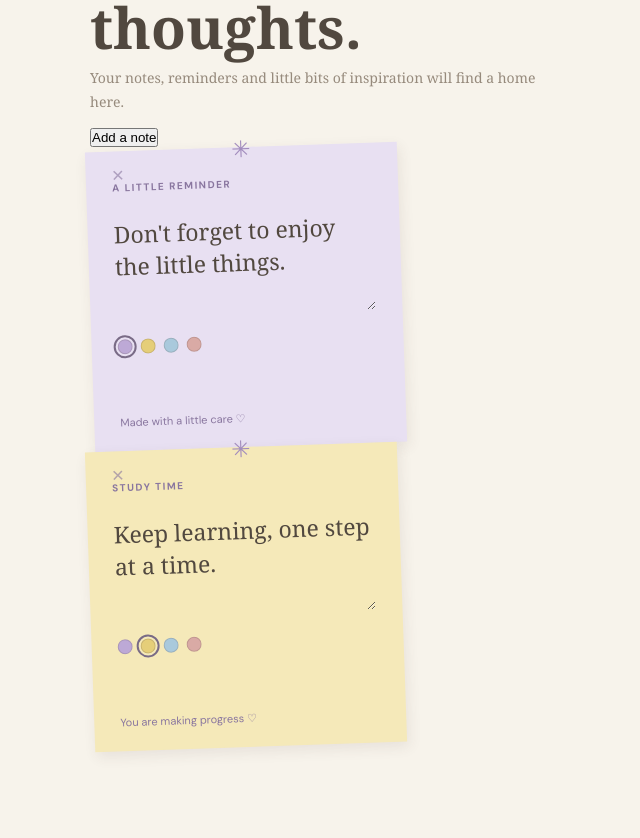
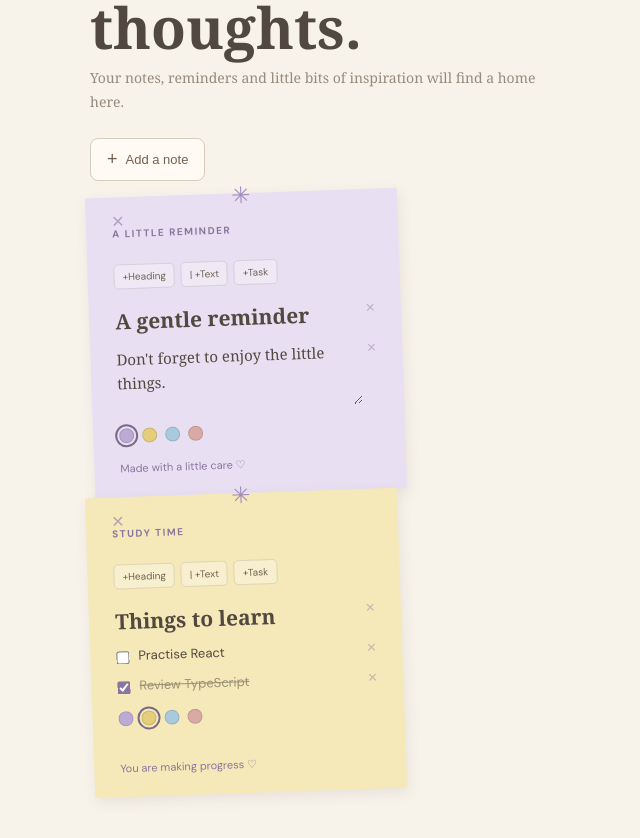
Before and after one commit to TechyShie/For-Keeps, a React (Vite) app: page / in a window 1280 px wide. Shown: the part 300-1138 px from the top of the page, without its empty margins (0-640 px from the left). Built offline with nearby package versions, Linux system fonts and the light colour scheme.

Commit message:
feat: add note content editor toolbar

```diff
--- a/src/App.css
+++ b/src/App.css
@@ -214,3 +214,112 @@
   outline: 2px solid #796b86;
   outline-offset: 2px;
 }
+
+.note-content-area{
+  display: flex;
+  flex-direction: column;
+  gap: 12px;
+}
+
+.note-heading-input{
+  width: 100%;
+  border: none;
+  outline: none;
+  background: transparent;
+  color: #51483f;
+  font-family: Georgia, serif;
+  font-size: 21px;
+  font-weight: bold;
+}
+
+.note-paragraph-input{
+  width: 100%;
+  min-height: 65px;
+  resize: vertical;
+  border: none;
+  outline: none;
+  background: transparent;
+  color: #51483f;
+  font-family: Georgia, serif;
+  font-size: 15px;
+  line-height: 1.6;
+}
+
+.note-task{
+  display: flex;
+  align-items: flex-start;
+  gap: 9px;
+}
+
+.note-task input[type="checkbox"]{
+  margin-top: 4px;
+  accent-color: #89769f;
+}
+
+.note-task input[type="text"],
+.note-task input:not([type]){
+  width: 100%;
+  border: none;
+  outline: none;
+  background: transparent;
+  color: #51483f;
+  font-family: inherit;
+  font-size: 13px;
+}
+
+.task-completed{
+  text-decoration: line-through;
+  opacity: 0.55;
+}
+
+.note-toolbar {
+  display: flex;
+  flex-wrap: wrap;
+  gap: 6px;
+  margin-bottom: 18px;
+}
+
+.note-toolbar button {
+  border: 1px solid rgba(80, 65, 55, 0.15);
+  border-radius: 5px;
+  padding: 5px 8px;
+  background: rgba(255, 255, 255, 0.3);
+  color: #716253;
+  font-family: inherit;
+  font-size: 10px;
+  cursor: pointer;
+}
+
+.note-toolbar button:hover {
+  background: rgba(255, 255, 255, 0.6);
+}
+
+.note-block {
+  display: flex;
+  align-items: flex-start;
+  gap: 6px;
+}
+
+.note-block > input,
+.note-block > textarea {
+  flex: 1;
+  min-width: 0;
+}
+
+.note-block > .note-task {
+  flex: 1;
+  min-width: 0;
+}
+
+.delete-block-btn {
+  border: none;
+  background: transparent;
+  color: #89769f;
+  font-size: 16px;
+  cursor: pointer;
+  opacity: 0.45;
+}
+
+.delete-block-btn:hover {
+  opacity: 1;
+}
--- a/src/components/Notecard.tsx
+++ b/src/components/Notecard.tsx
@@ -1,25 +1,17 @@
-type NoteColor = 'lavender' | 'butter' | 'blue' | 'rose'
+import type { Note, NoteColor, NoteBlock } from '../types/notes'
 
 interface NoteCardProps {
-  id: number
-  label: string
-  title: string
-  footer: string
-  color: NoteColor
-  onUpdate: (id: number, title: string) => void
+  note: Note
   onDelete: (id: number) => void
   onColorChange: (id: number, color: NoteColor) => void
+  onContentChange: (id: number, content: NoteBlock[]) => void
 }
 
 function NoteCard({
-  id,
-  label,
-  title,
-  footer,
-  color,
-  onUpdate,
+  note,
   onDelete,
   onColorChange,
+  onContentChange,
 }: NoteCardProps) {
   const colors: NoteColor[] = [
     'lavender',
@@ -28,39 +20,180 @@ function NoteCard({
     'rose',
   ]
 
+  const updateBlock = (blockId: number, text: string) => {
+    const updatedContent = note.content.map((block) =>
+      block.id === blockId
+        ? { ...block, text }
+        : block
+    )
+
+    onContentChange(note.id, updatedContent)
+  }
+
+  const toggleTask = (blockId: number) => {
+    const updatedContent = note.content.map((block) =>
+      block.id === blockId && block.type === 'task'
+        ? { ...block, completed: !block.completed }
+        : block
+    )
+
+    onContentChange(note.id, updatedContent)
+  }
+
+  const addBlock = (type: NoteBlock['type']) => {
+    const newBlock: NoteBlock =
+      type === 'task'
+      ? {
+        id: Date.now(),
+        type: 'task',
+        text: '',
+        completed: false,
+      }
+      :{
+        id: Date.now(),
+        type,
+        text: '',
+      }
+
+    onContentChange(note.id,[...note.content, newBlock])
+
+        }
+
+
+  const deleteBlock = (blockId: number) => {
+    const updatedContent = note.content.filter(
+      (block) => block.id !== blockId
+    )
+
+    onContentChange(note.id, updatedContent)
+  }
+
   return (
-    <article className={`note-preview note-${color}`}>
+    <article className={`note-preview note-${note.color}`}>
       <div className="note-pin">✳</div>
 
       <button
         className="delete-note-btn"
-        onClick={() => onDelete(id)}
+        onClick={() => onDelete(note.id)}
         aria-label="Delete note"
         title="Delete note"
       >
         ×
       </button>
 
-      <p className="note-label">{label}</p>
+      <p className="note-label">{note.label}</p>
 
-      <textarea
-        className="note-content"
-        value={title}
-        onChange={(event) => onUpdate(id, event.target.value)}
-        placeholder="Write something..."
-      />
+      <div className="note-toolbar">
+        <button onClick={() => addBlock('heading')}>
+          +Heading
+        </button>
 
-      <p className="note-footer">{footer}</p>
+        <button onClick={() => addBlock('paragraph')}>|
+          +Text
+        </button>
+
+        <button onClick={() => addBlock('task')}>
+          +Task
+        </button>
+      </div>
+
+      <div className="note-content-area">
+        {note.content.map((block) => {
+          if (block.type === 'heading') {
+            return (
+              <div className="note-block" key={block.id}>
+                <input
+                  className="note-heading-input"
+                  value={block.text}
+                  onChange={(event) =>
+                    updateBlock(block.id, event.target.value)
+                  }
+                  placeholder="Heading..."
+                />
+
+                <button
+                  className="delete-block-btn"
+                  onClick={() => deleteBlock(block.id)}
+                  aria-label="Delete heading"
+                  title="Delete heading"
+                >
+                  ×
+                </button>
+              </div>
+            )
+          }
+
+          if (block.type === 'paragraph') {
+            return (
+              <div className="note-block" key={block.id}>
+                <textarea
+                  className="note-paragraph-input"
+                  value={block.text}
+                  onChange={(event) =>
+                    updateBlock(block.id, event.target.value)
+                  }
+                  placeholder="Write something..."
+                />
+
+                <button
+                  className="delete-block-btn"
+                  onClick={() => deleteBlock(block.id)}
+                  aria-label="Delete paragraph"
+                  title="Delete paragraph"
+                >
+                  ×
+                </button>
+              </div>
+            )
+          }
+
+          if (block.type === 'task') {
+            return (
+              <div className="note-block" key={block.id}>
+                <div className="note-task">
+                  <input
+                    type="checkbox"
+                    checked={block.completed}
+                    onChange={() => toggleTask(block.id)}
+                  />
+
+                  <input
+                    className={block.completed ? 'task-completed' : ''}
+                    value={block.text}
+                    onChange={(event) =>
+                      updateBlock(block.id, event.target.value)
+                    }
+                    placeholder="Add a task..."
+                  />
+                </div>
+
+                <button
+                  className="delete-block-btn"
+                  onClick={() => deleteBlock(block.id)}
+                  aria-label="Delete task"
+                  title="Delete task"
+                >
+                  ×
+                </button>
+              </div>
+            )
+          }
+
+          return null
+        })}
+      </div>
+
+      <p className="note-footer">{note.footer}</p>
 
       <div className="note-colors">
-        {colors.map((noteColor) => (
+        {colors.map((color) => (
           <button
-            key={noteColor}
-            className={`color-swatch swatch-${noteColor}`}
-            onClick={() => onColorChange(id, noteColor)}
-            aria-label={`Change note color to ${noteColor}`}
-            aria-pressed={color === noteColor}
-            title={noteColor}
+            key={color}
+            className={`color-swatch swatch-${color}`}
+            onClick={() => onColorChange(note.id, color)}
+            aria-label={`Change note color to ${color}`}
+            aria-pressed={note.color === color}
+            title={color}
           />
         ))}
       </div>
--- a/src/features/workspace/workspace.tsx
+++ b/src/features/workspace/workspace.tsx
@@ -1,32 +1,51 @@
-
 import { useState } from 'react'
-import NoteCard from '../../components/Notecard'
-
-
-type NoteColor = 'lavender' | 'butter' | 'blue' | 'rose'
-interface Note {
-  id: number
-  label: string
-  title: string
-  footer: string
-  color: NoteColor
-}
+import NoteCard from '../../components/NoteCard'
+import type { Note, NoteColor, NoteBlock } from '../../types/notes'
 
 function Workspace() {
   const [notes, setNotes] = useState<Note[]>([
     {
       id: 1,
       label: 'A LITTLE REMINDER',
-      title: "Don't forget to enjoy the little things.",
       footer: 'Made with a little care ♡',
-      color: 'lavender'
+      color: 'lavender',
+      content: [
+        {
+          id: 1,
+          type: 'heading',
+          text: 'A gentle reminder',
+        },
+        {
+          id: 2,
+          type: 'paragraph',
+          text: "Don't forget to enjoy the little things.",
+        },
+      ],
     },
     {
       id: 2,
       label: 'STUDY TIME',
-      title: 'Keep learning, one step at a time.',
       footer: 'You are making progress ♡',
-      color: 'butter'
+      color: 'butter',
+      content: [
+        {
+          id: 3,
+          type: 'heading',
+          text: 'Things to learn',
+        },
+        {
+          id: 4,
+          type: 'task',
+          text: 'Practise React',
+          completed: false,
+        },
+        {
+          id: 5,
+          type: 'task',
+          text: 'Review TypeScript',
+          completed: true,
+        },
+      ],
     },
   ])
 
@@ -34,18 +53,25 @@ function Workspace() {
     const newNote: Note = {
       id: Date.now(),
       label: 'NEW NOTE',
-      title: 'Write something...',
       footer: 'A little space for you ♡',
-      color: 'blue'
+      color: 'blue',
+      content: [
+        {
+          id: Date.now(),
+          type: 'paragraph',
+          text: '',
+        },
+      ],
     }
+
     setNotes((currentNotes) => [...currentNotes, newNote])
   }
 
-  const updateNote = (id: number, newTitle: string) => {
+  const updateNoteContent = (noteId: number, content: NoteBlock[]) => {
     setNotes((currentNotes) =>
       currentNotes.map((note) =>
-        note.id === id
-          ? { ...note, title: newTitle }
+        note.id === noteId
+          ? { ...note, content }
           : note
       )
     )
@@ -53,21 +79,19 @@ function Workspace() {
 
   const deleteNote = (id: number) => {
     setNotes((currentNotes) =>
-    currentNotes.filter((note) => note.id !== id)
-  )
+      currentNotes.filter((note) => note.id !== id)
+    )
   }
 
-  const updateNoteColor = (id: number, color: NoteColor) =>{
+  const updateNoteColor = (id: number, color: NoteColor) => {
     setNotes((currentNotes) =>
       currentNotes.map((note) =>
         note.id === id
-        ? { ...note, color }
-        : note
+          ? { ...note, color }
+          : note
       )
     )
   }
-
-
 
   return (
     <section className="workspace">
@@ -80,24 +104,20 @@ function Workspace() {
           Your notes, reminders and little bits of inspiration
           will find a home here.
         </p>
+
+        <button className="add-note-btn" onClick={addNote}>
+          <span>+</span> Add a note
+        </button>
       </div>
-
-      <button type="button" className="add-note-button" onClick={addNote}>
-        Add a note
-      </button>
 
       <div className="notes-container">
         {notes.map((note) => (
           <NoteCard
             key={note.id}
-            id={note.id}
-            label={note.label}
-            title={note.title}
-            footer={note.footer}
-            color={note.color}
-            onUpdate={updateNote}
+            note={note}
             onDelete={deleteNote}
             onColorChange={updateNoteColor}
+            onContentChange={updateNoteContent}
           />
         ))}
       </div>
--- /dev/null
+++ b/src/types/notes.ts
@@ -0,0 +1,37 @@
+export type NoteColor =
+| 'lavender'
+| 'butter'
+| 'blue'
+| 'rose'
+
+export interface HeadingBlock {
+    id: number
+    type: 'heading'
+    text: string
+}
+
+export interface  ParagraphBlock{
+    id: number
+    type: 'paragraph'
+    text: string
+}
+
+export interface TaskBlock{
+    id: number
+    type: 'task'
+    text: string
+    completed: boolean
+}
+
+export  type NoteBlock =
+| HeadingBlock
+| ParagraphBlock
+| TaskBlock
+
+export interface Note {
+    id: number
+    label: string
+    footer: string
+    color: NoteColor
+    content: NoteBlock[]
+}
```
